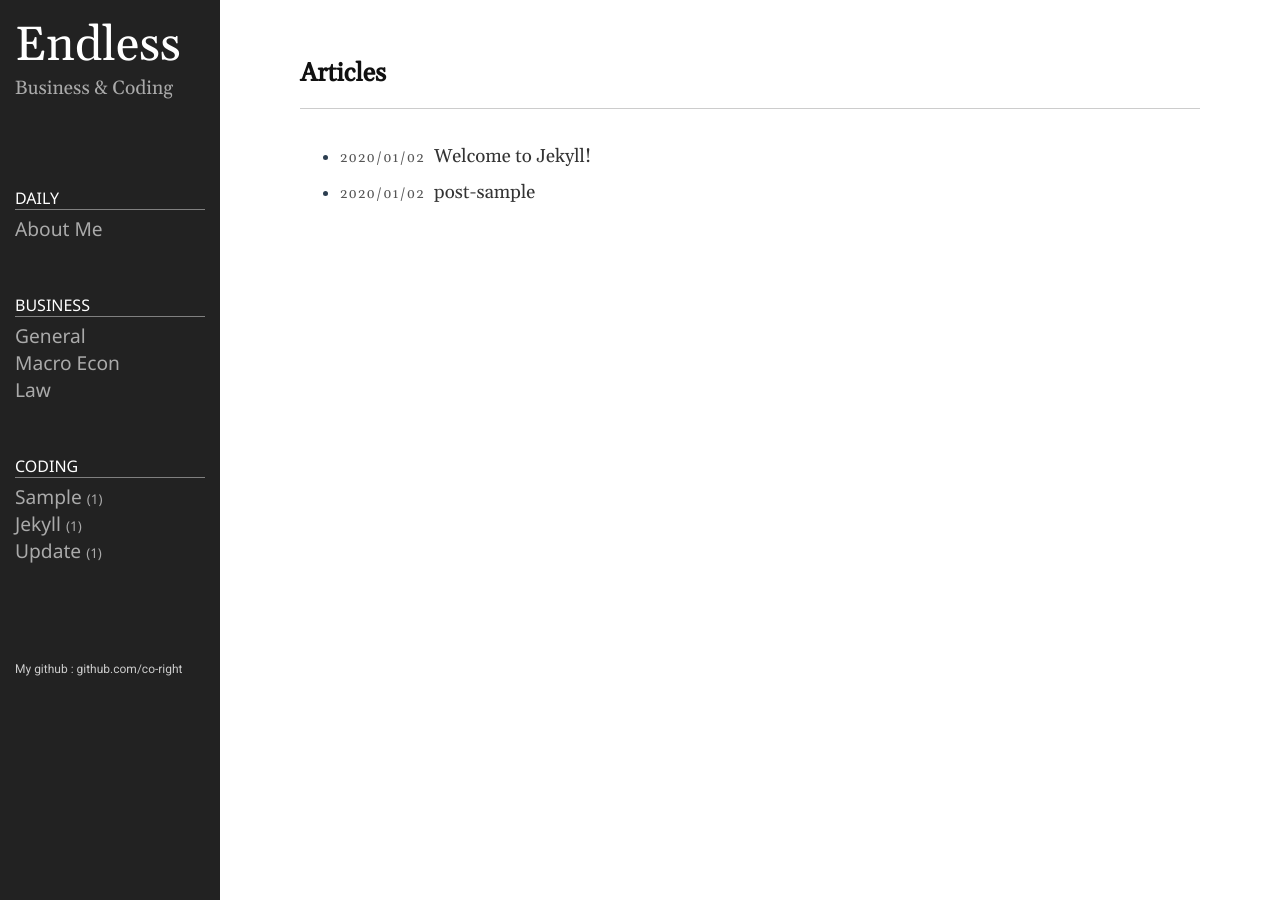
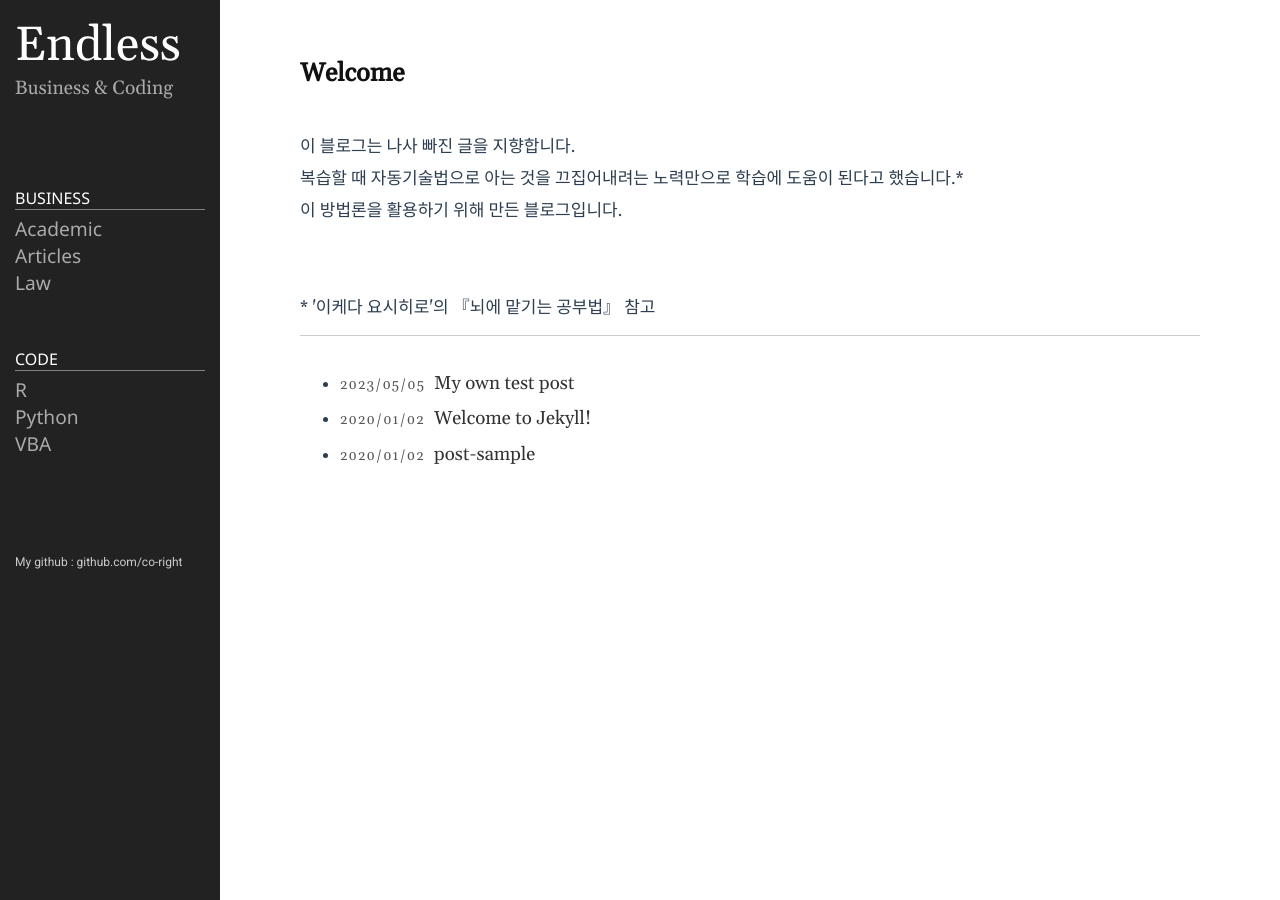
Before and after one commit to co-right/co-right.github.io, a Jekyll site: the page built from index.md, in a window 1280 px wide. Built offline with Jekyll 4.4.1, drawn with Linux system fonts in a browser that asks for light colours.

Commit message:
사이드바 수정하고 조만간 전체 프로세스 완비할 거임

```diff
--- a/_includes/home.html
+++ b/_includes/home.html
@@ -1,6 +1,14 @@
 <article class="post">
   <header class="post-header home">
-    <div class="post-title">Articles</div>
+    <div class="post-title">Welcome</div>
+	<p>
+<br/>
+이 블로그는 나사 빠진 글을 지향합니다.<br/>
+복습할 때 자동기술법으로 아는 것을 끄집어내려는 노력만으로 학습에 도움이 된다고 했습니다.*<br/>
+이 방법론을 활용하기 위해 만든 블로그입니다.
+<br/><br/><br/>
+* '이케다 요시히로'의 『뇌에 맡기는 공부법』 참고
+	</p>
   </header>
 
   <div class="post-content">
--- a/_includes/sidebar.html
+++ b/_includes/sidebar.html
@@ -1,6 +1,6 @@
 <div class="sidebar-item sidebar-header">
 	<div class='sidebar-brand'>
-		<a href="/about/">{{ site.title }}</a>
+		<a href="/">{{ site.title }}</a>
 	</div>
 	<p class="lead">{{ site.description }}</p>
 	{%- if social.github -%}
@@ -11,7 +11,7 @@
 	{%- endif -%}
 </div>
 
-
+<!--
 <div class="sidebar-item sidebar-nav">
 	<ul class="nav">
 
@@ -34,7 +34,7 @@
 
 	</ul>
 </div>
-
+-->
 
 <div class="sidebar-item sidebar-nav">
 	<ul class="nav">
@@ -43,11 +43,11 @@
 
       <li class="nav-title">Business</li>
 	  <li>
-	  	<a class="nav-item" href="/">General</a>
+	  	<a class="nav-item" href="/jekyll/update/2020/01/02/welcome-to-jekyll">Academic</a>
 	  </li>
 
 	<li>
-	  	<a class="nav-item" href="/">Macro Econ</a>
+	  	<a class="nav-item" href="/">Articles</a>
 	  </li>
 
 	<li>
@@ -57,6 +57,31 @@
 
 	</ul>
 </div>
+
+<div class="sidebar-item sidebar-nav">
+	<ul class="nav">
+
+
+
+      <li class="nav-title">Code</li>
+	  <li>
+	  	<a class="nav-item" href="/">R</a>
+	  </li>
+
+	<li>
+	  	<a class="nav-item" href="/">Python</a>
+	  </li>
+
+	<li>
+	  	<a class="nav-item" href="/">VBA</a>
+	  </li>
+
+
+	</ul>
+</div>
+
+
+<!--
 
 <div class="sidebar-item sidebar-nav">
   	<ul class="nav">
@@ -72,7 +97,7 @@
 	  </nav>
 	</ul>
 </div>
-
+-->
 <div class="sidebar-item sidebar-footer">
 	<!--<p>Powered by <a href="https://github.com/jekyll/jekyll">Jekyll</a></p>-->
 	<p><a href="https://github.com/co-right">My github : github.com/co-right</a></p>
```
Also changed, not shown: _posts/2023-05-05-my-own-test-post.markdown (added, +30 -0 lines).
